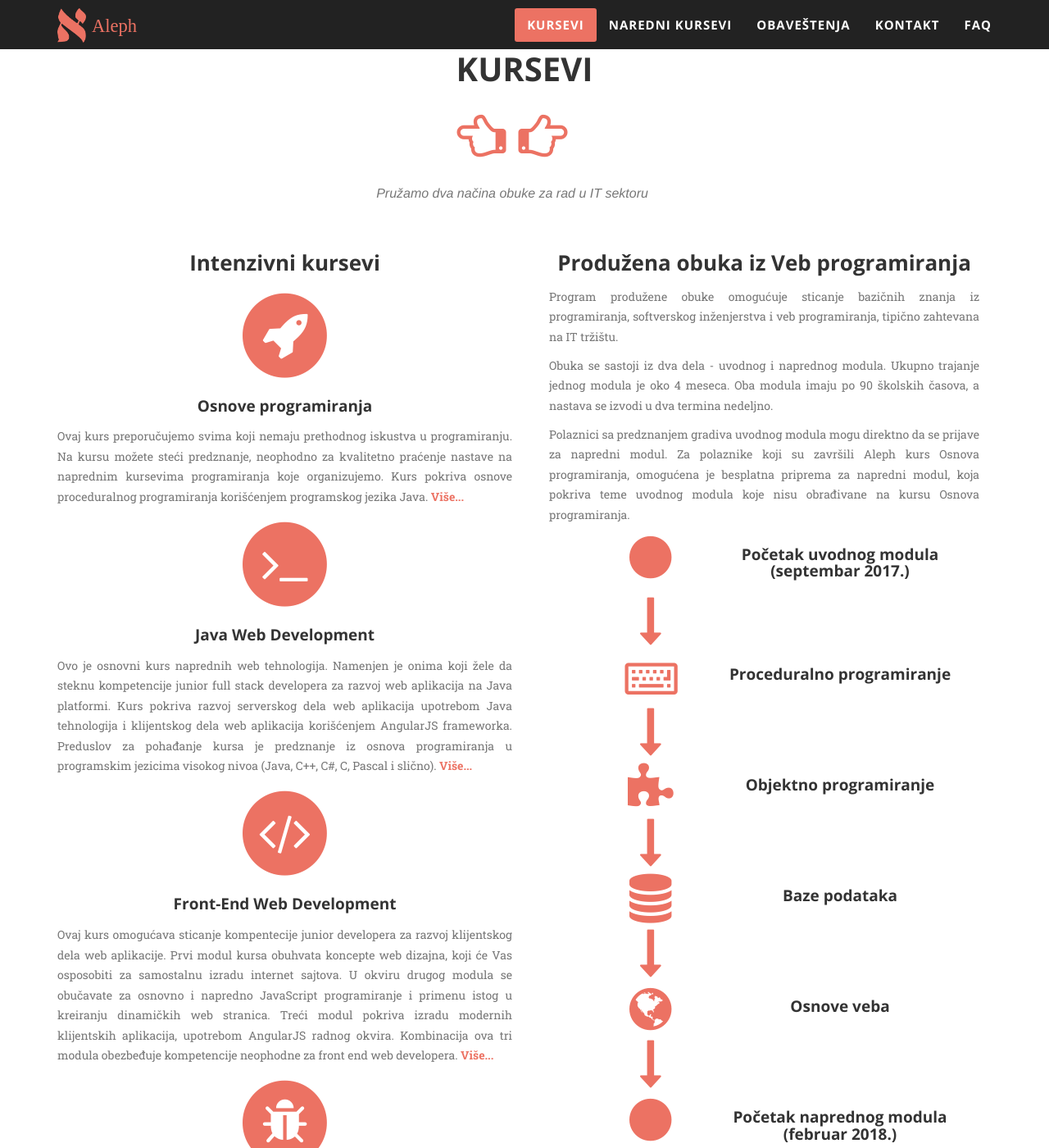
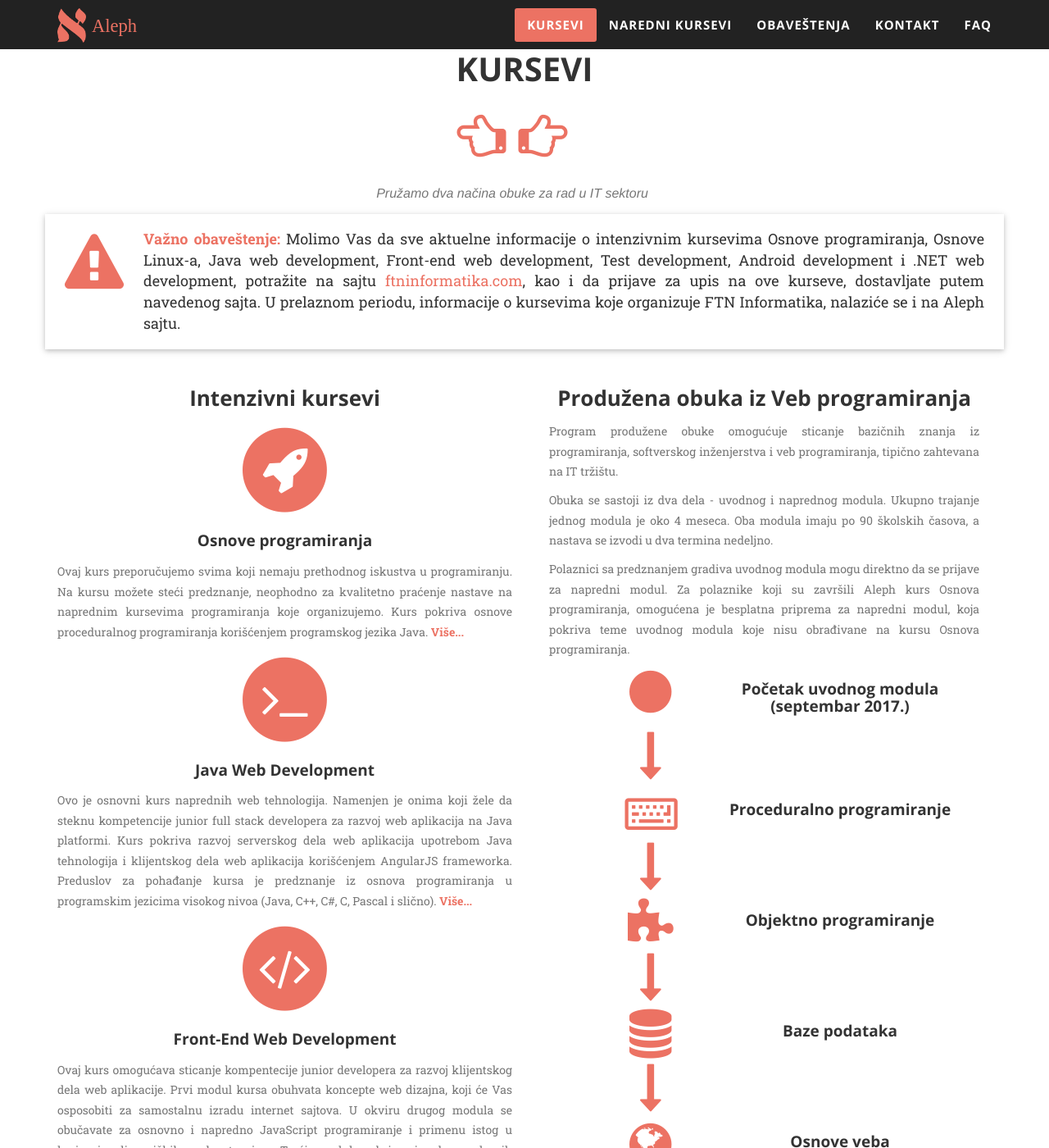
Before and after one commit to AlephICT/AlephICT.github.io, a Jekyll site: the page built from index.html, in a window 1280 px wide and 1400 px high, scrolled down 841 px. Shown: the whole window at 82% size. Built offline with Jekyll 4.4.1, drawn with Linux system fonts in a browser that asks for light colours; some web fonts are replaced; comment, search, counter and statistics services are not loaded.

Commit message:
Dodano obavestenje o redirekciji na ftninformatika.sajt

```diff
--- a/_includes/courses.html
+++ b/_includes/courses.html
@@ -11,7 +11,14 @@
                 <i class="fa text-primary fa-hand-o-right"></i>
                  <h3 class="courses-subheading text-muted">Pružamo dva načina obuke za rad u IT sektoru</h3>
             </div>
-
+            <div class="row warning">
+                <div class="col-md-1 text-center">
+                    <i class="fa fa-exclamation-triangle w3-text-red info_icon" aria-hidden="true"></i>
+                </div>
+                <div class="col-md-11">
+                    <b class="w3-text-red">Važno obaveštenje:</b> Molimo Vas da sve aktuelne informacije o intenzivnim kursevima Osnove programiranja, Osnove Linux-a, Java web development, Front-end web development, Test development, Android development i .NET web development, potražite na sajtu <a href="http://ftninformatika.com/">ftninformatika.com</a>, kao i da prijave za upis na ove kurseve, dostavljate putem navedenog sajta. U prelaznom periodu, informacije o kursevima koje organizuje FTN Informatika, nalaziće se i na Aleph sajtu.
+                </div>
+            </div>
             <div class="row">
                 <div class="col-md-6 text-center course_category">
                     <h3 class="service-heading">
--- a/css/aleph_custom.scss
+++ b/css/aleph_custom.scss
@@ -115,6 +115,22 @@ html, body {
 
 .btn-waiting-course {
 	height: 290px;
+}
+
+.warning {
+	box-shadow: 0 2px 5px 0 rgba(0,0,0,0.16), 0 2px 10px 0 rgba(0,0,0,0.12);
+	float: left;
+	padding: 1em 0.5em;
+	font-size: 1.2em;
+	text-align: justify;
+
+	i {
+		font-size: 4em;
+		color: #ec7263;
+		margin-top: .1em;
+	}
+
+	b { color: #ec7263; }
 }
 
 #contact {
```
